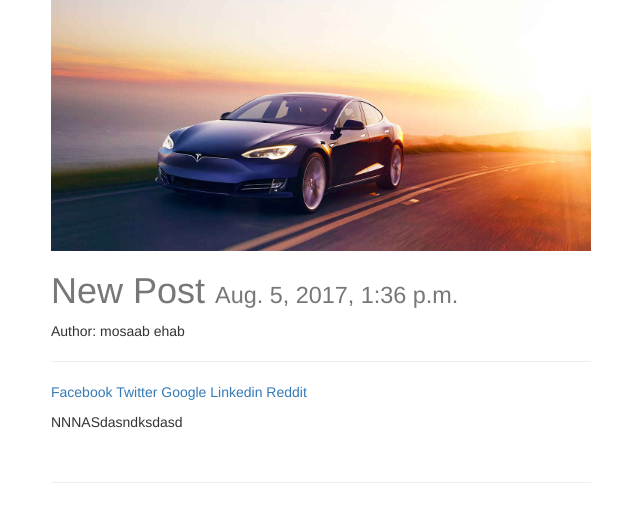
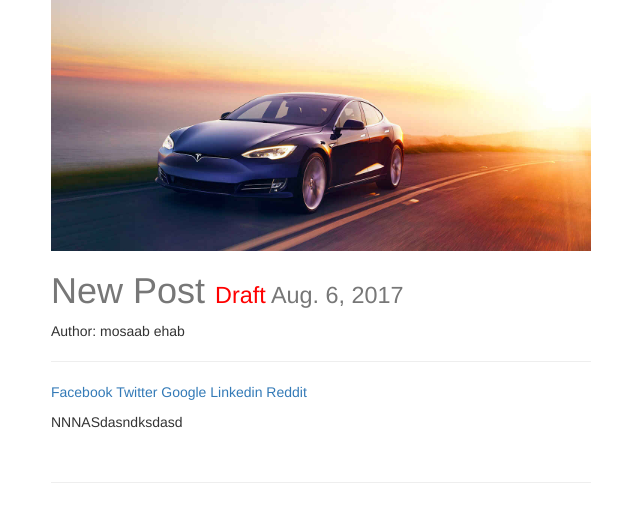
Before and after one commit to Mosaab4/Udemy-Try-Django-1.9---Build-a-Blog, a Django app: a page that uses trydjango19/src/templates/post_detail.html in a window 1280 px wide. Shown: the top 522 px of the page, without its empty margins (319-959 px from the left). Run offline with Django 3.2, Linux system fonts and the light colour scheme; data comes from the database, SQL or seed files in the repository; both versions use the stored data as it was after the commit; some libraries are stand-ins or nearby versions.

Commit message:
add Item publish date and drafts

```diff
--- a/trydjango19/src/posts/forms.py
+++ b/trydjango19/src/posts/forms.py
@@ -9,4 +9,6 @@ class PostForm(forms.ModelForm):
 			"title",
 			"content",
 			"image",
+			"draft",
+			"publish",
 		]
--- a/trydjango19/src/posts/models.py
+++ b/trydjango19/src/posts/models.py
@@ -26,6 +26,8 @@ class Post(models.Model):
 	height_field = models.IntegerField(default = 0)
 	width_field = models.IntegerField(default=0)
 	content = models.TextField()
+	draft = models.BooleanField(default=False)
+	publish = models.DateField(auto_now=False, auto_now_add=False)
 	updated = models.DateTimeField(auto_now=True , auto_now_add=False)	#when it updated in the DB
 	timestamp = models.DateTimeField(auto_now=False , auto_now_add=True)	#when it first crated in the DB
 
--- a/trydjango19/src/templates/post_detail.html
+++ b/trydjango19/src/templates/post_detail.html
@@ -9,7 +9,14 @@
 		{% if instance.image %}
 			<img src="{{ instance.image.url }}" class="img-responsive">
 		{% endif %}
-		<h1>{{ title }} <small>{{ instance.timestamp }}</small></h1>
+		<h1>{{ title }}
+			<small>
+				{% if instance.draft %}
+					<span style="color:red;">Draft</span>
+				{% endif %}
+				{{ instance.publish }}
+			</small>
+		</h1>
 
 		{% if instance.user.get_full_name %}
 			<p>Author: {{ instance.user.get_full_name }}</p>
--- a/trydjango19/src/templates/post_list.html
+++ b/trydjango19/src/templates/post_list.html
@@ -15,7 +15,7 @@
 	    					{% endif %}
 				    		<!-- <img src="..." alt="..."> -->
 	      					<div class="caption">
-	        					<h3><a href="{{ object.get_absolute_url }}">{{ object.title }}</a> <small>{{ object.timestamp | timesince}} ago</small></h3>
+	        					<h3><a href="{{ object.get_absolute_url }}">{{ object.title }}</a> <small>{{ object.publish}}</small></h3>
 								{% if object.user.get_full_name %}
 									<p>Author: {{ object.user.get_full_name }}</p>
 								{% endif %}
```
Also changed, not shown: trydjango19/media_cdn/None/car_6xCPqHh.jpg (added), trydjango19/src/db.sqlite3, trydjango19/src/posts/migrations/0003_auto_20170805_1528.py (added).
